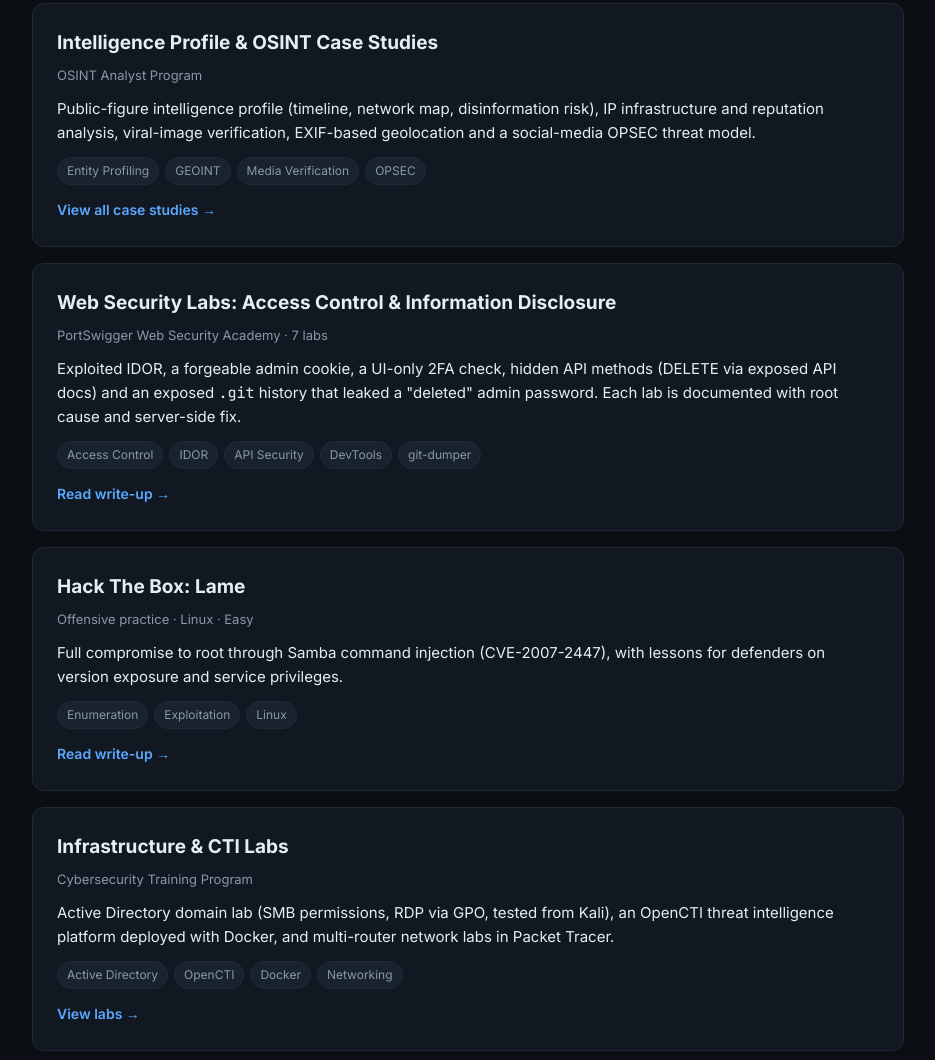
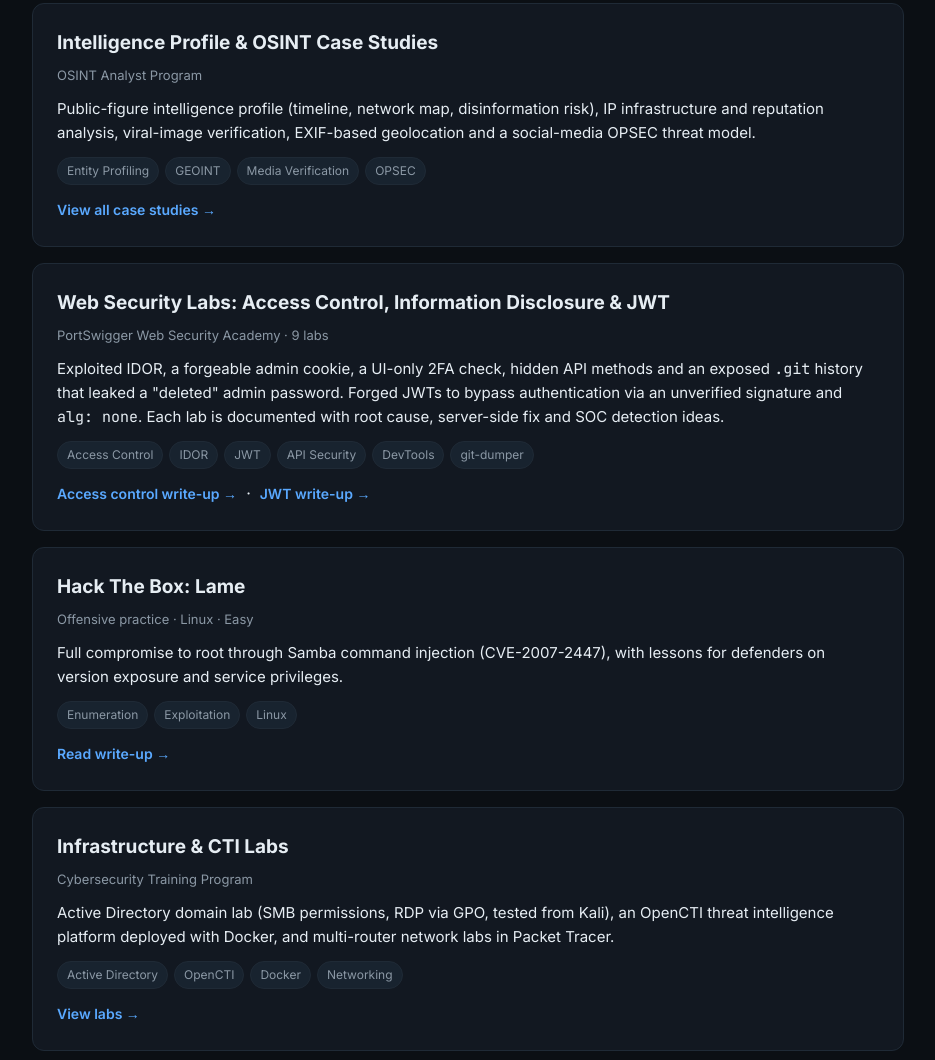
Before and after one commit to liron09/liron09.github.io, a plain HTML site: page index.html in a window 1280 px wide. Shown: the part 1325-2385 px from the top of the page, without its empty margins (172-1107 px from the left). Drawn offline with Linux system fonts and the light colour scheme.

Commit message:
Add JWT labs to web security card

```diff
--- a/index.html
+++ b/index.html
@@ -126,11 +126,12 @@
     </div>
 
     <div class="card">
-      <h3>Web Security Labs: Access Control &amp; Information Disclosure</h3>
-      <div class="meta">PortSwigger Web Security Academy · 7 labs</div>
-      <p>Exploited IDOR, a forgeable admin cookie, a UI-only 2FA check, hidden API methods (DELETE via exposed API docs) and an exposed <span class="mono">.git</span> history that leaked a "deleted" admin password. Each lab is documented with root cause and server-side fix.</p>
-      <div class="tags"><span class="tag">Access Control</span><span class="tag">IDOR</span><span class="tag">API Security</span><span class="tag">DevTools</span><span class="tag">git-dumper</span></div>
-      <a class="cta" href="https://github.com/liron09/security-labs/blob/main/web-security/portswigger-access-control-info-disclosure.md">Read write-up →</a>
+      <h3>Web Security Labs: Access Control, Information Disclosure &amp; JWT</h3>
+      <div class="meta">PortSwigger Web Security Academy · 9 labs</div>
+      <p>Exploited IDOR, a forgeable admin cookie, a UI-only 2FA check, hidden API methods and an exposed <span class="mono">.git</span> history that leaked a "deleted" admin password. Forged JWTs to bypass authentication via an unverified signature and <span class="mono">alg: none</span>. Each lab is documented with root cause, server-side fix and SOC detection ideas.</p>
+      <div class="tags"><span class="tag">Access Control</span><span class="tag">IDOR</span><span class="tag">JWT</span><span class="tag">API Security</span><span class="tag">DevTools</span><span class="tag">git-dumper</span></div>
+      <a class="cta" href="https://github.com/liron09/security-labs/blob/main/web-security/portswigger-access-control-info-disclosure.md">Access control write-up →</a> &nbsp;·&nbsp;
+      <a class="cta" href="https://github.com/liron09/security-labs/blob/main/web-security/portswigger-jwt-authentication-bypass.md">JWT write-up →</a>
     </div>
 
     <div class="card">
```
